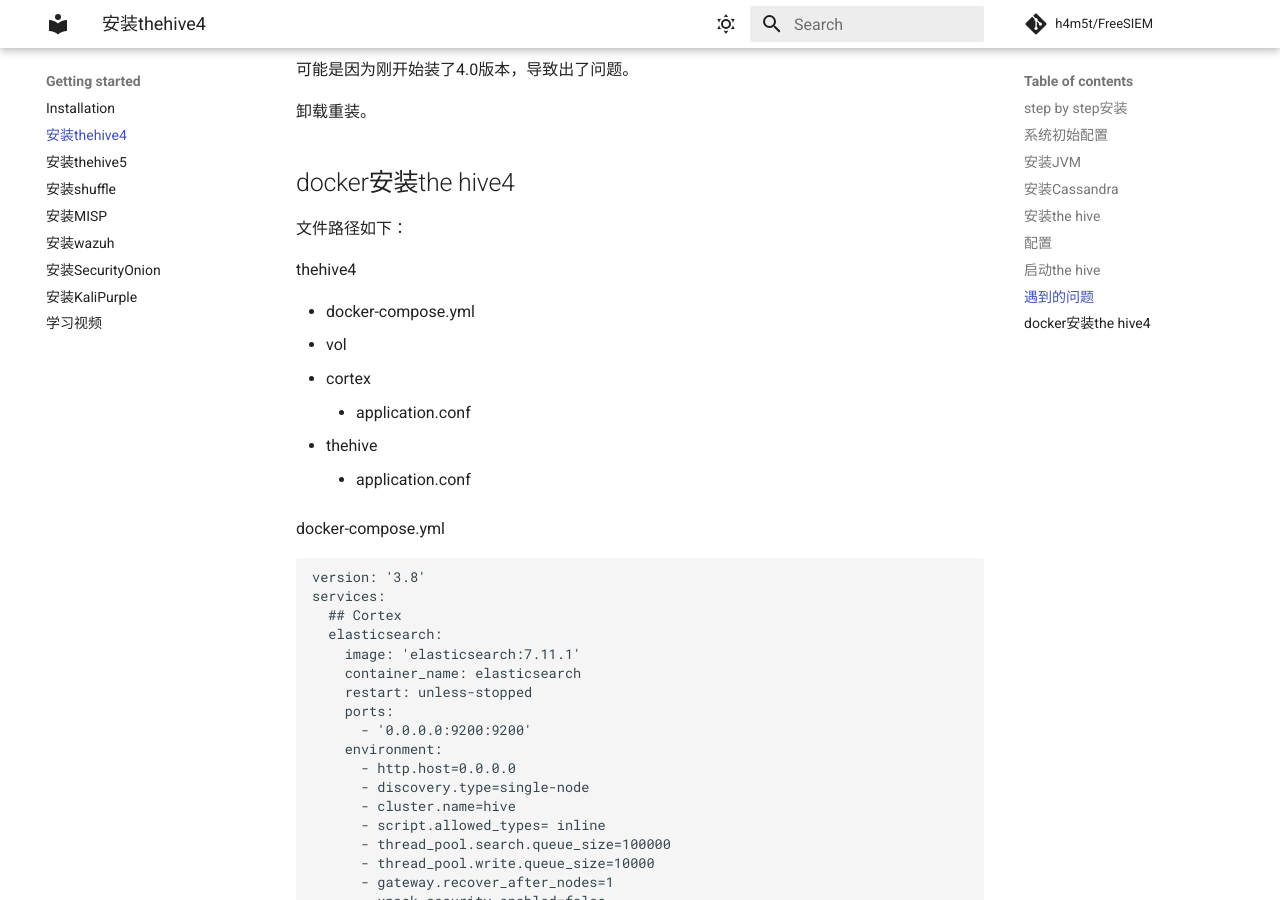
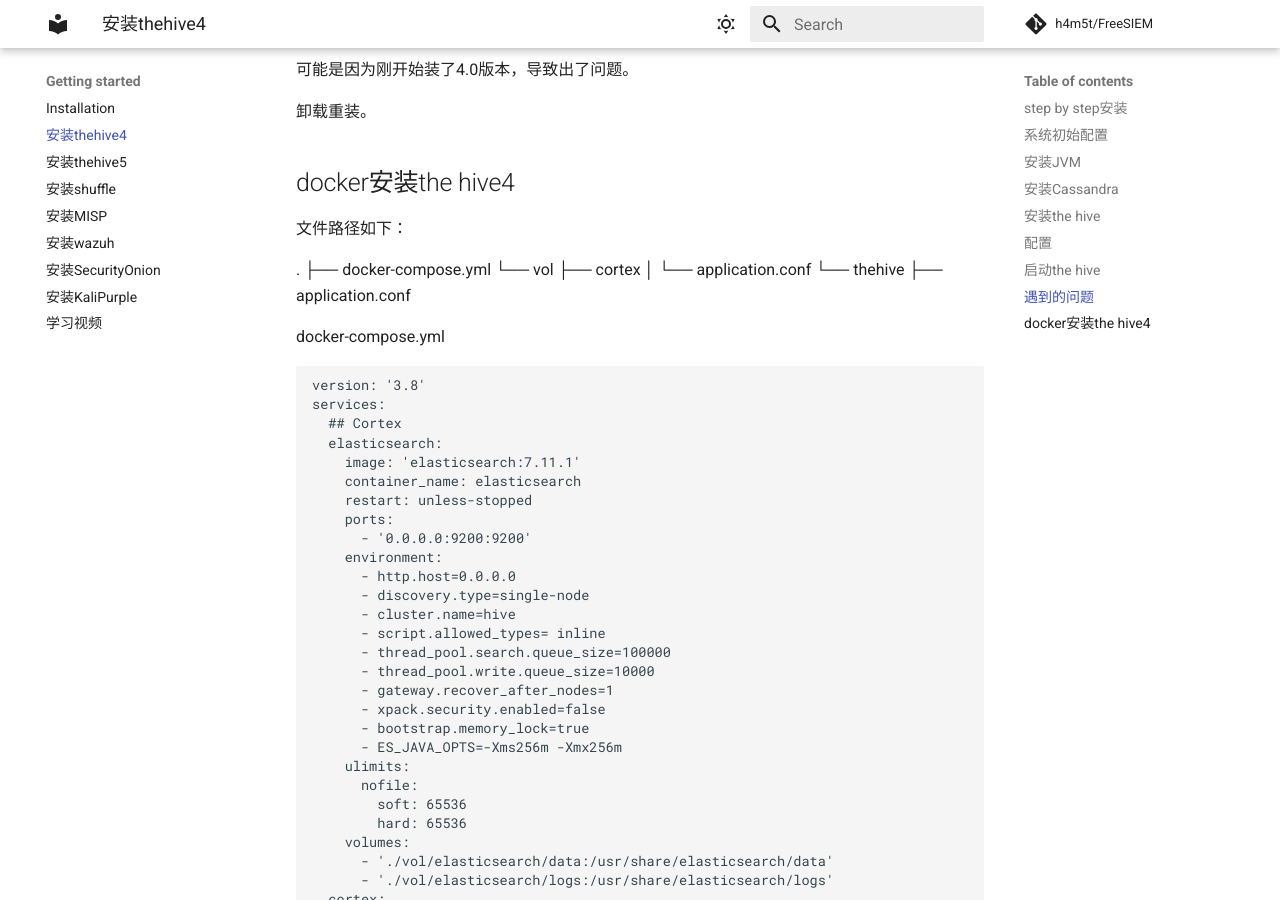
Before and after one commit to h4m5t/FreeSIEM, an MkDocs documentation site: the page built from docs/install_thehive4.md, in a window 1280 px wide and 900 px high, scrolled down 6617 px. Built offline with MkDocs 1.6.1 and Material for MkDocs 9.7.7, drawn with Linux system fonts in a browser that asks for light colours; comment, search, counter and statistics services are not loaded; some of the changed text lies outside the part shown.

Commit message:
Update install_thehive4.md

```diff
--- a/docs/install_thehive4.md
+++ b/docs/install_thehive4.md
@@ -369,14 +369,13 @@
 ## docker安装the hive4
 文件路径如下：
 
-thehive4
-
-* docker-compose.yml
-* vol
-  * cortex
-    * application.conf
-  * thehive
-    * application.conf
+.
+├── docker-compose.yml
+└── vol
+    ├── cortex
+    │   └── application.conf
+    └── thehive
+        ├── application.conf
 
 
 docker-compose.yml
```
Also changed, not shown: other parts of docs/install_thehive4.md (+16 -1 lines).
